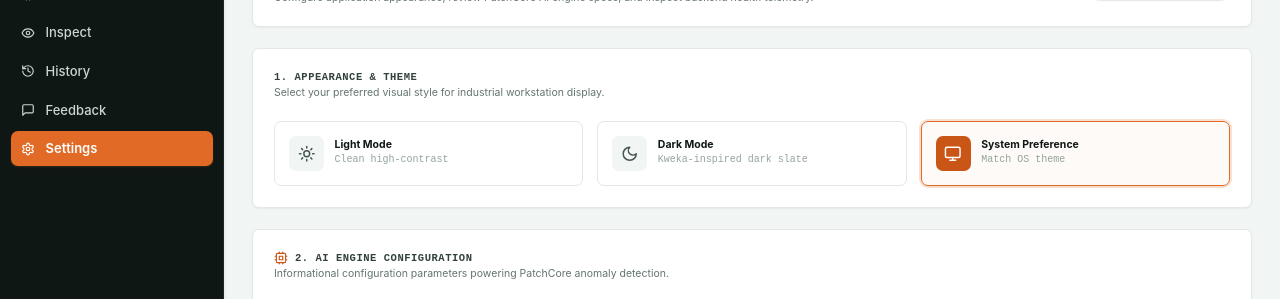
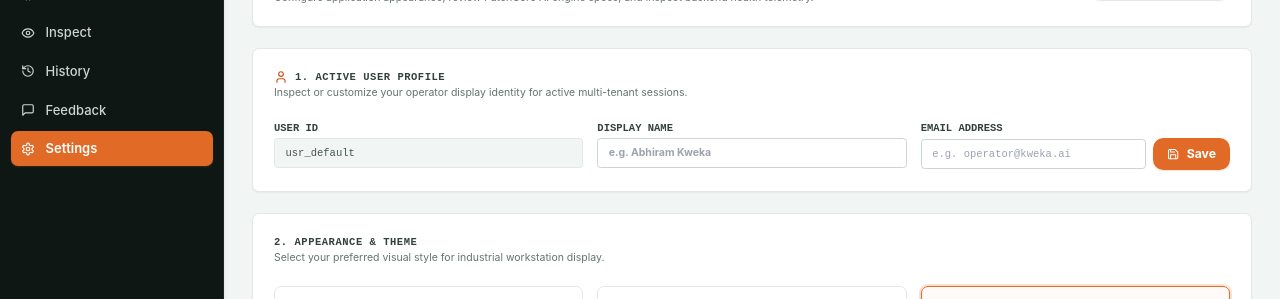
Before and after one commit to Kweka-AI-Solutions-Private-Limited/Kweka_Anomaly_Detector, a React (Vite) app in the folder frontend_react/: page /settings in a window 1280 px wide. Shown: the part 157-456 px from the top of the page. Built offline with nearby package versions, Linux system fonts and the light colour scheme; no server answers.

Commit message:
feat(settings): add user profile management section allowing direct inspection and customization of display identity

```diff
--- a/frontend_react/src/pages/Settings.tsx
+++ b/frontend_react/src/pages/Settings.tsx
@@ -11,6 +11,9 @@ import {
   AlertCircle,
   RefreshCw,
   HardDrive,
+  User,
+  Mail,
+  Save,
 } from 'lucide-react';
 import { getHealthStatus } from '../api/health';
 import { HealthStatus } from '../types';
@@ -22,6 +25,23 @@ export const Settings: React.FC = () => {
   const [theme, setTheme] = useState<'light' | 'dark' | 'system'>(() => {
     return (localStorage.getItem('anomaly_detector_theme') as any) || 'system';
   });
+
+  const [userNameInput, setUserNameInput] = useState<string>(() => localStorage.getItem('user_name') || '');
+  const [userEmailInput, setUserEmailInput] = useState<string>(() => localStorage.getItem('user_email') || '');
+  const [profileSaved, setProfileSaved] = useState<boolean>(false);
+
+  const handleSaveProfile = (e: React.FormEvent) => {
+    e.preventDefault();
+    if (userNameInput.trim()) {
+      localStorage.setItem('user_name', userNameInput.trim());
+    }
+    if (userEmailInput.trim()) {
+      localStorage.setItem('user_email', userEmailInput.trim());
+    }
+    window.dispatchEvent(new Event('profile_updated'));
+    setProfileSaved(true);
+    setTimeout(() => setProfileSaved(false), 3000);
+  };
 
   const [health, setHealth] = useState<HealthStatus | null>(null);
   const [isLoadingHealth, setIsLoadingHealth] = useState<boolean>(true);
@@ -88,11 +108,76 @@ export const Settings: React.FC = () => {
         </Button>
       </div>
 
-      {/* 1. Appearance / Theme Section */}
+      {/* 1. User Identity & Profile Settings */}
+      <Card className="p-6 space-y-4">
+        <div className="flex items-center justify-between">
+          <div>
+            <h2 className="text-xs font-mono font-bold uppercase tracking-wider text-industrial-700 flex items-center space-x-2">
+              <User className="w-4 h-4 text-brand-600" />
+              <span>1. Active User Profile</span>
+            </h2>
+            <p className="text-xs text-industrial-500 mt-0.5">
+              Inspect or customize your operator display identity for active multi-tenant sessions.
+            </p>
+          </div>
+          {profileSaved && (
+            <span className="text-xs font-mono font-bold text-emerald-600 bg-emerald-50 px-2.5 py-1 rounded border border-emerald-200 animate-in fade-in">
+              Profile updated successfully!
+            </span>
+          )}
+        </div>
+
+        <form onSubmit={handleSaveProfile} className="grid grid-cols-1 sm:grid-cols-3 gap-4 pt-2">
+          <div>
+            <label className="block text-xs font-mono font-bold text-industrial-700 uppercase mb-1">
+              User ID
+            </label>
+            <input
+              type="text"
+              readOnly
+              value={localStorage.getItem('user_id') || 'usr_default'}
+              className="w-full px-3 py-2 text-xs font-mono bg-industrial-100 text-industrial-600 border border-industrial-200 rounded outline-none cursor-not-allowed"
+            />
+          </div>
+
+          <div>
+            <label className="block text-xs font-mono font-bold text-industrial-700 uppercase mb-1">
+              Display Name
+            </label>
+            <input
+              type="text"
+              placeholder="e.g. Abhiram Kweka"
+              value={userNameInput}
+              onChange={(e) => setUserNameInput(e.target.value)}
+              className="w-full px-3 py-2 text-xs font-sans font-bold bg-white text-industrial-900 border border-industrial-300 rounded focus:ring-2 focus:ring-brand-500/20 focus:border-brand-500 outline-none"
+            />
+          </div>
+
+          <div>
+            <label className="block text-xs font-mono font-bold text-industrial-700 uppercase mb-1">
+              Email Address
+            </label>
+            <div className="flex items-center space-x-2">
+              <input
+                type="email"
+                placeholder="e.g. operator@kweka.ai"
+                value={userEmailInput}
+                onChange={(e) => setUserEmailInput(e.target.value)}
+                className="w-full px-3 py-2 text-xs font-mono font-medium bg-white text-industrial-900 border border-industrial-300 rounded focus:ring-2 focus:ring-brand-500/20 focus:border-brand-500 outline-none"
+              />
+              <Button type="submit" variant="primary" size="sm" icon={<Save className="w-3.5 h-3.5" />}>
+                Save
+              </Button>
+            </div>
+          </div>
+        </form>
+      </Card>
+
+      {/* 2. Appearance / Theme Section */}
       <Card className="p-6 space-y-4">
         <div>
           <h2 className="text-xs font-mono font-bold uppercase tracking-wider text-industrial-700">
-            1. Appearance & Theme
+            2. Appearance & Theme
           </h2>
           <p className="text-xs text-industrial-500 mt-0.5">
             Select your preferred visual style for industrial workstation display.
```
